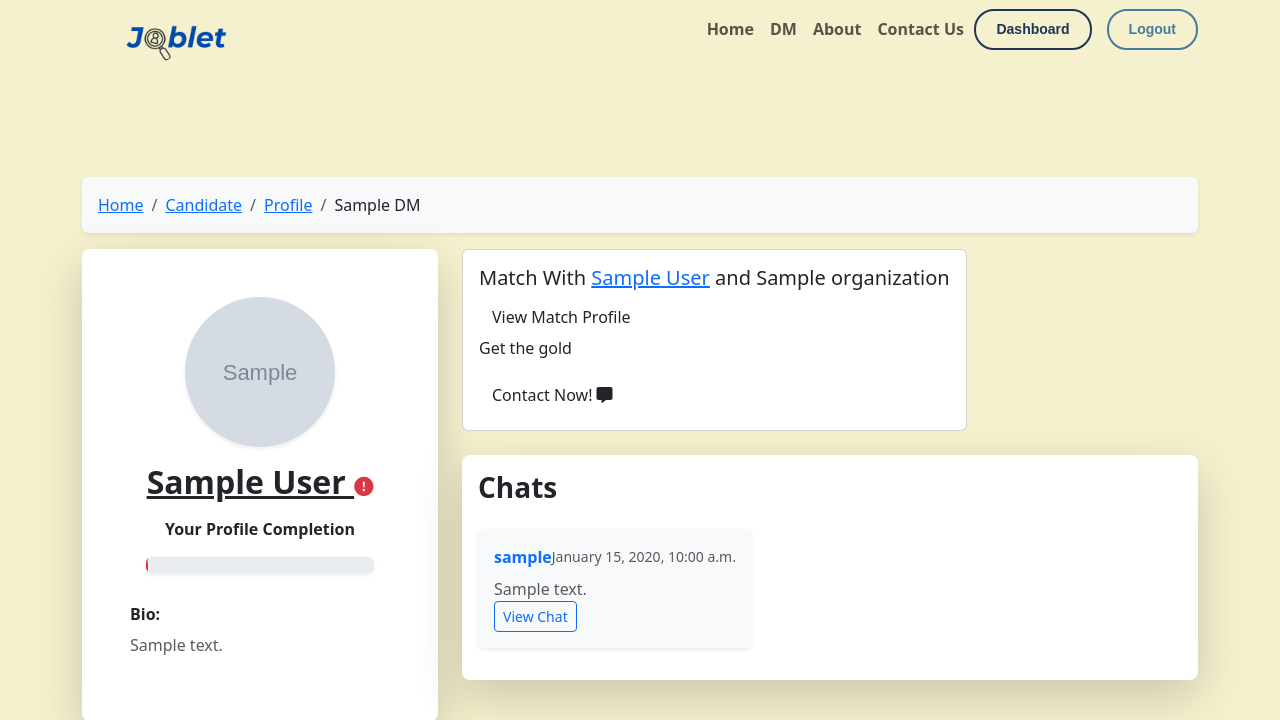
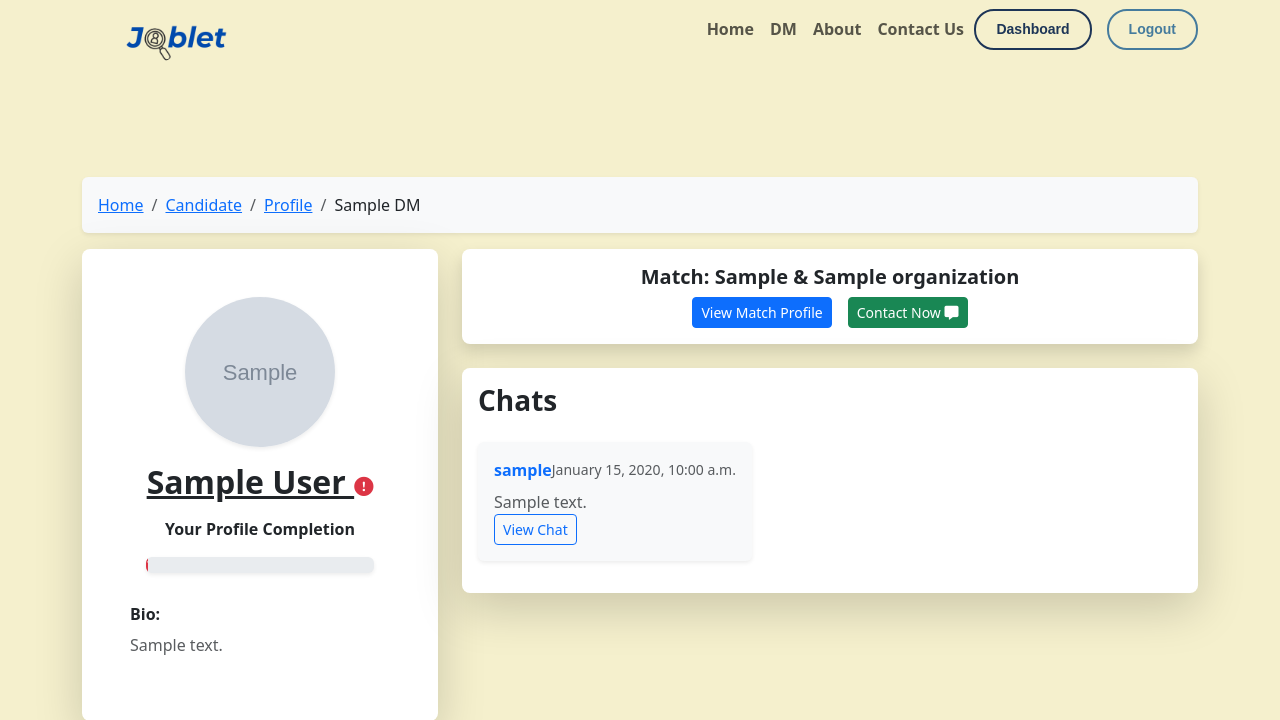
Before and after one commit to HmzhDubh/joblet, a Django app: template Joblet/direct_messages/templates/direct_messages/direct_messages.html in a window 1280 px wide. Shown: the top 720 px of the page. Run offline with Django 5.2, Linux system fonts and the light colour scheme; a user stored in the database is signed in; tables that the repository leaves empty hold one stand-in row (values such as "Sample post"); the template is opened without the code that fills it: values that come from a table or form of the project are taken from there, most other values are stand-ins (such as "Sample title", 1, 10 or a date in 2020); grey boxes marked "Sample" are stand-in pictures; some libraries are stand-ins or nearby versions.

Commit message:
edited dm

```diff
--- a/Joblet/direct_messages/templates/direct_messages/direct_messages.html
+++ b/Joblet/direct_messages/templates/direct_messages/direct_messages.html
@@ -53,22 +53,15 @@
                     <div class="col-12">
                         <div class="d-flex gap-4 flex-wrap">
                             {% for match in matches %}
-
-                            <div class="card">
-                                <div class="card-body">
-                                    <h5>Match With <a href="
-                                        {% for group in request.user.groups.all %}
-                                            {% if  group.name == 'organizations'%}
-                                                {% url 'candidate:candidate_profile_view' match.candidate.user.username  %}
-                                            {% elif group.name == 'candidate' %}
-                                                {% url 'organization:org_profile' match.organization.profile.username  %}
-                                            {% endif %}
-                                        {% endfor %}
-                                    ">{{match.candidate.user.first_name}} {{match.candidate.user.last_name}}</a> and {{match.organization.name}}</h5>
-                                    <button class="btn btn-circle">View Match Profile</button>
-                                    <p>Get the gold</p>
-                                    <button class="btn btn-circle">Contact Now! <i class="fas fa-comment-alt"></i></button>
-
+                            <div class="card shadow border-0 rounded-3 animated-card" style="flex: 1; min-width: 250px;">
+                                <div class="card-body text-center">
+                                    <h5 class="fw-bold">Match: {{ match.candidate.user.first_name }} & {{ match.organization.name }}</h5>
+                                    <div class="d-flex flex-row justify-content-center gap-3 align-items-center">
+                                        <button class="btn btn-primary btn-sm">View Match Profile</button>
+                                        <button class="btn btn-success btn-sm">
+                                            Contact Now <i class="fas fa-comment-alt"></i>
+                                        </button>
+                                    </div>
                                 </div>
                             </div>
 
```
